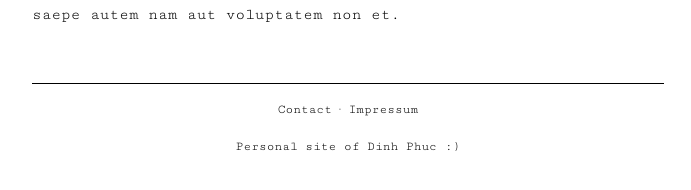
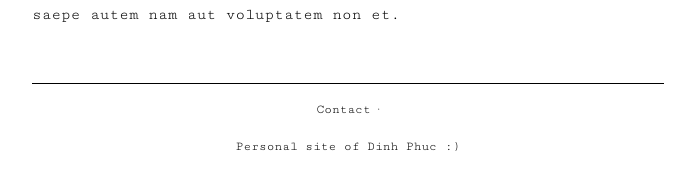
Before and after one commit to hoangdinhphuc19/hoangdinhphuc19.github.io, a Jekyll site: the page built from index.md, in a window 1280 px wide. Shown: the part 594-784 px from the top of the page, without its empty margins (292-983 px from the left). Built offline with Jekyll 4.4.1, drawn with Linux system fonts in a browser that asks for light colours.

Commit message:
Remove Impressum link from footer

```diff
--- a/_includes/footer.html
+++ b/_includes/footer.html
@@ -1,7 +1,6 @@
 <div id="footer">
   <p>
-    <a href="{{site.url}}{{site.baseurl}}/contact/">Contact</a>  ·
-    <a style="color: black;" href="{{site.url}}{{site.baseurl}}/impressum/">Impressum</a>
+    <a style="color: black;" href="{{site.url}}{{site.baseurl}}/contact/">Contact</a>  ·
   </p>
 <p>
   Personal site of Dinh Phuc :)
```
